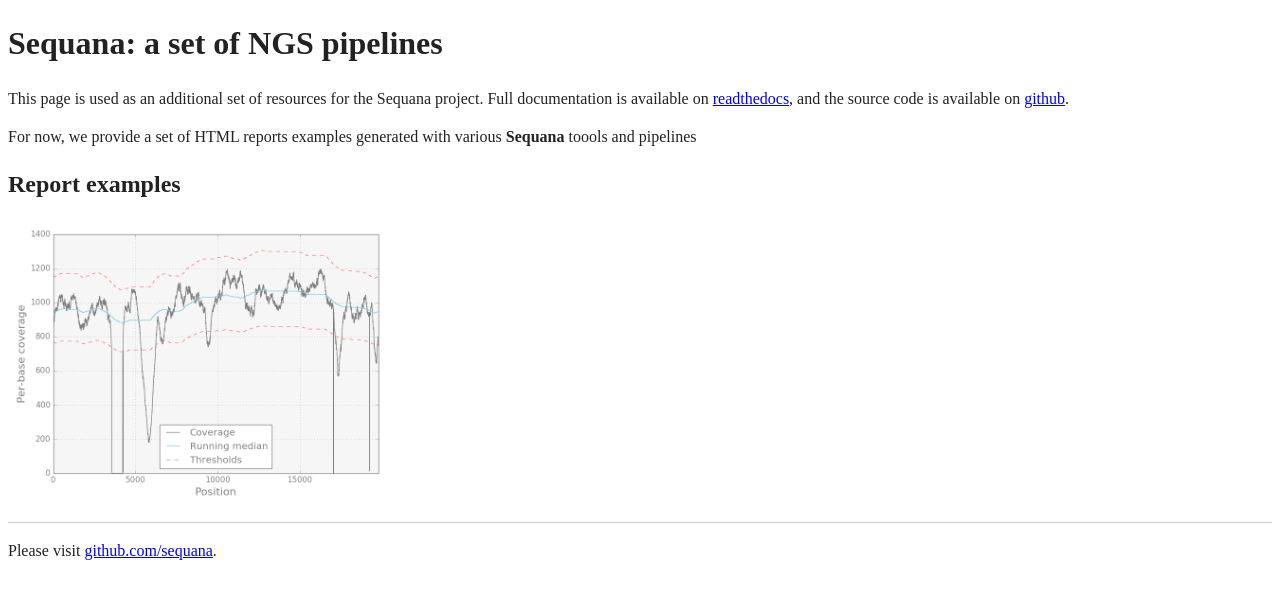
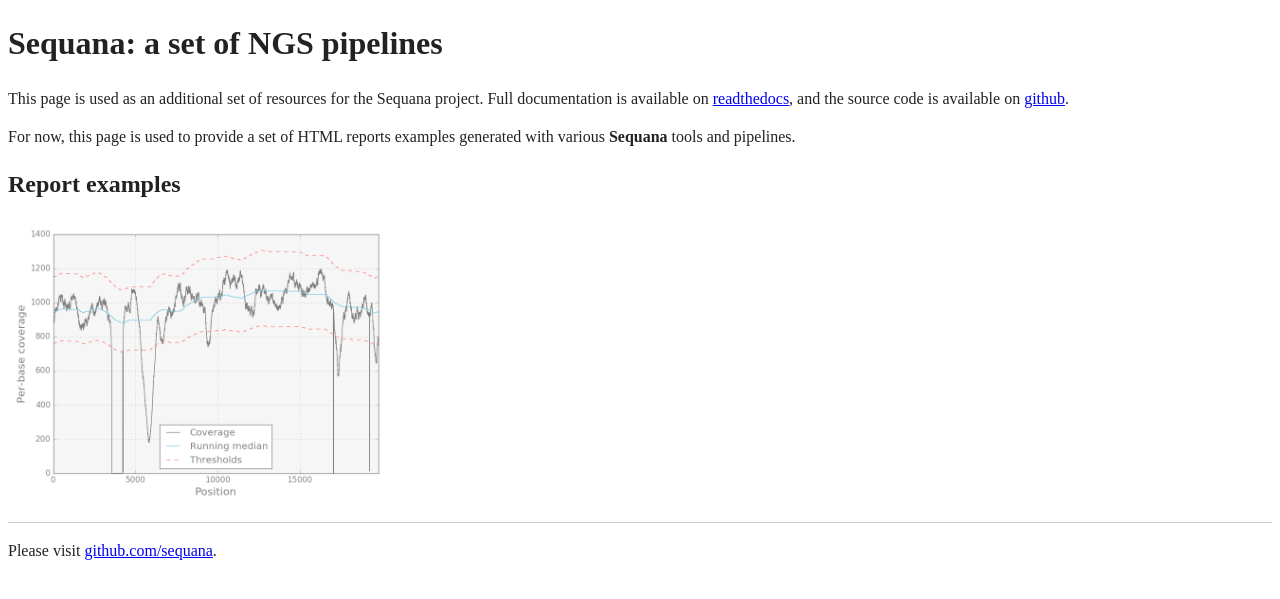
Before and after one commit to sequana/sequana.github.io, a Jekyll site: the page built from index.html, in a window 1280 px wide. Shown: the top 599 px of the page. Built offline with Jekyll 4.4.1, drawn with Linux system fonts in a browser that asks for light colours.

Commit message:
Update index.html

```diff
--- a/index.html
+++ b/index.html
@@ -13,8 +13,8 @@ title: Sequana pipelines
 
 
 	<div>
-    For now, we provide a set of HTML reports examples generated with various
-    <b>Sequana</b> toools and pipelines
+    For now, this page is used to provide a set of HTML reports examples generated with various
+    <b>Sequana</b> tools and pipelines.
     </div>
 
     <h2> Report examples </h2>
```
